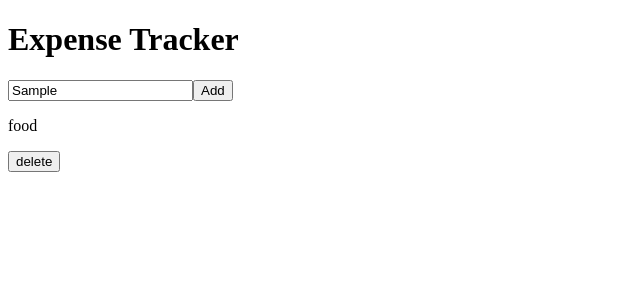
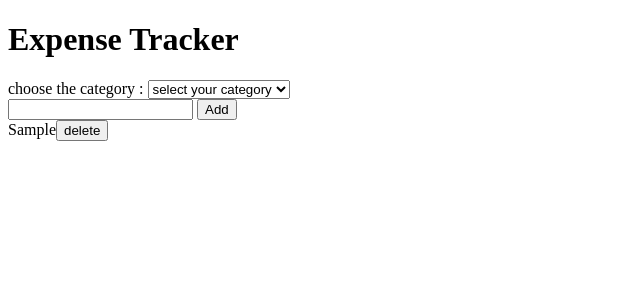
Before and after one commit to Sparshagarwal29/Expense-tracker-, a React (Vite) app: page / in a window 1280 px wide. Both pictures are taken after typing "Sample" into the empty fields and a click on the button "Add". Shown: the top 300 px of the page, without its empty margins (0-640 px from the left). Built offline with nearby package versions, Linux system fonts and the light colour scheme.

Commit message:
added basic structure

```diff
--- a/package.json
+++ b/package.json
@@ -11,7 +11,8 @@
   },
   "dependencies": {
     "react": "^19.1.0",
-    "react-dom": "^19.1.0"
+    "react-dom": "^19.1.0",
+    "uuid": "^11.1.0"
   },
   "devDependencies": {
     "@eslint/js": "^9.29.0",
--- a/src/App.jsx
+++ b/src/App.jsx
@@ -1,18 +1,42 @@
-import { useState } from 'react'
+import { useState } from 'react';
+import {v4 as uuid} from "uuid";
+import Selcet from './category';
 // import './App.css'
 
 function App() {
+const[data,setData] =useState();
+const[list,setList]= useState([]);
+const addExpense = (e) =>{
+ setData(e.target.value);
+//  console.log(data)
+}
+const addtoscreen =() =>{
+    setList([...list, {id: uuid(), data:data}]);
+    setData("");
+}
+const deleteExpense = (id)=>{
+    const updatedlist = list.filter(data => data.id!==id);
+    setList(updatedlist)
 
+}
 return (
     <>
-        <div>
-            <h1>Expense Tracker</h1>
-            <input type="text" />
-            <button>Add</button>
+        <div className='conatiner'>
+            <div className="header">
+                <h1>Expense Tracker</h1>
+                 <Selcet/>
+                <input value={data} onChange={addExpense} type="text" /> {/* /*with data it become a controled input */ }
+                <button onClick={addtoscreen}>Add</button>
+            </div>
             <div>
-                <p>food</p>
-                <button>delete</button>
-
+                {list && list.length > 0 && list.map(data =>(
+                    <div key={data.id}>
+                        <label>
+                            <span>{data.data}</span>
+                            <button onClick={() => deleteExpense(data.id)}>delete</button>
+                        </label>
+                    </div>
+                ))}
             </div>
         </div>
     </>
--- /dev/null
+++ b/src/category.jsx
@@ -0,0 +1,30 @@
+import { useState } from "react";
+ const category = [
+    {id: 1, value: "Food"},
+    {id: 2, value: "Home"},
+    {id: 3, value: "Enterainment"},
+    {id: 4, value: "Personal"},
+    {id: 5, value: "Miscellaneous"},
+ ]
+function Selcet () {
+    // const[choose, setChoose] = useState("")
+
+    return (
+        <>
+            <div className="field_container">
+                <div>
+                    <label className="category ">choose the category : </label>
+                    <select  >
+                        <option value=""> select your category  </option>
+                        {category.map(category =>(
+                            <option value = {category.value} key={category.id}> {category.value}</option>
+                        ))}
+                    </select>
+
+                </div>
+            </div>
+        </>
+
+    )
+}
+export default Selcet
```
Also changed, not shown: 1 other file (tests, documents, lock files or other folders).
